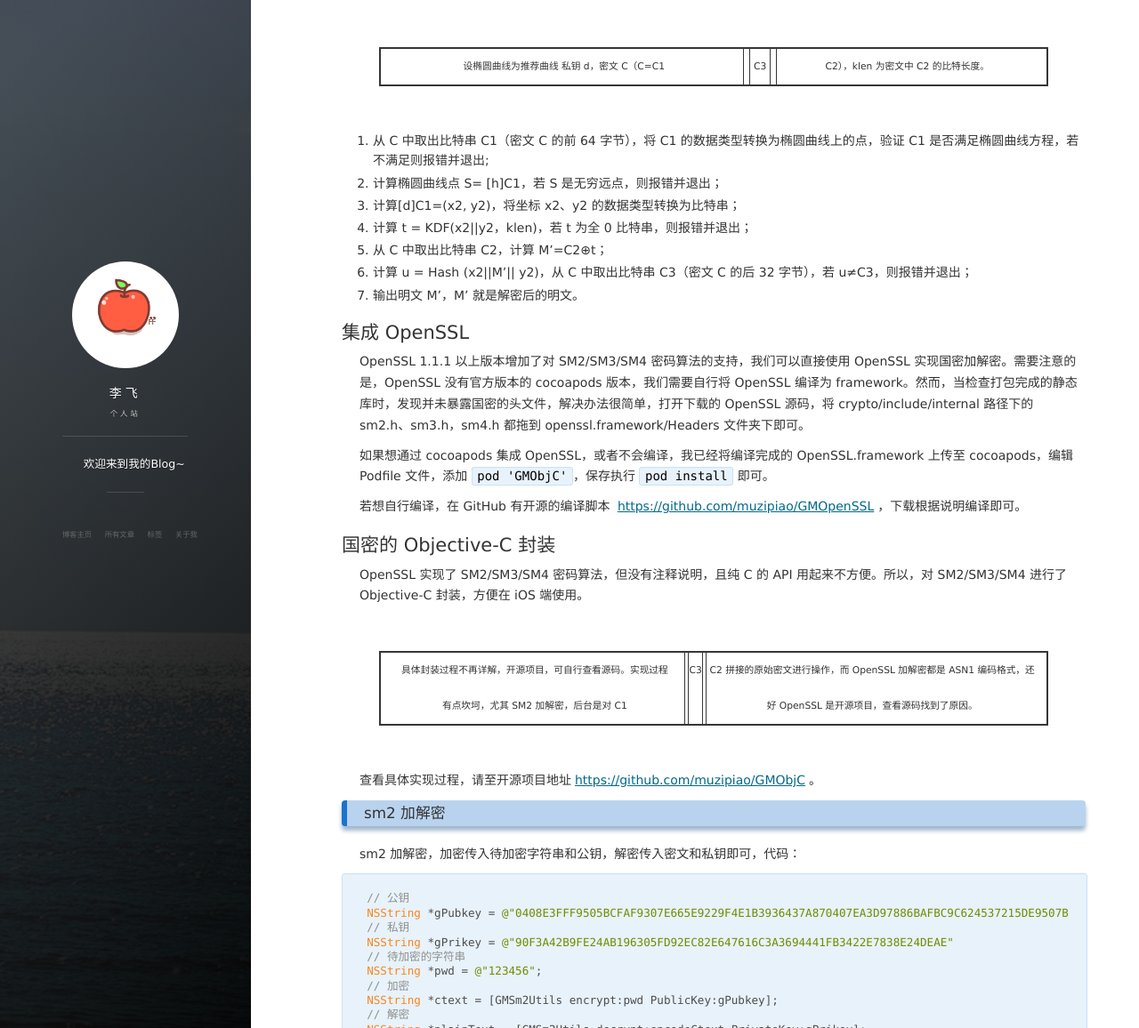
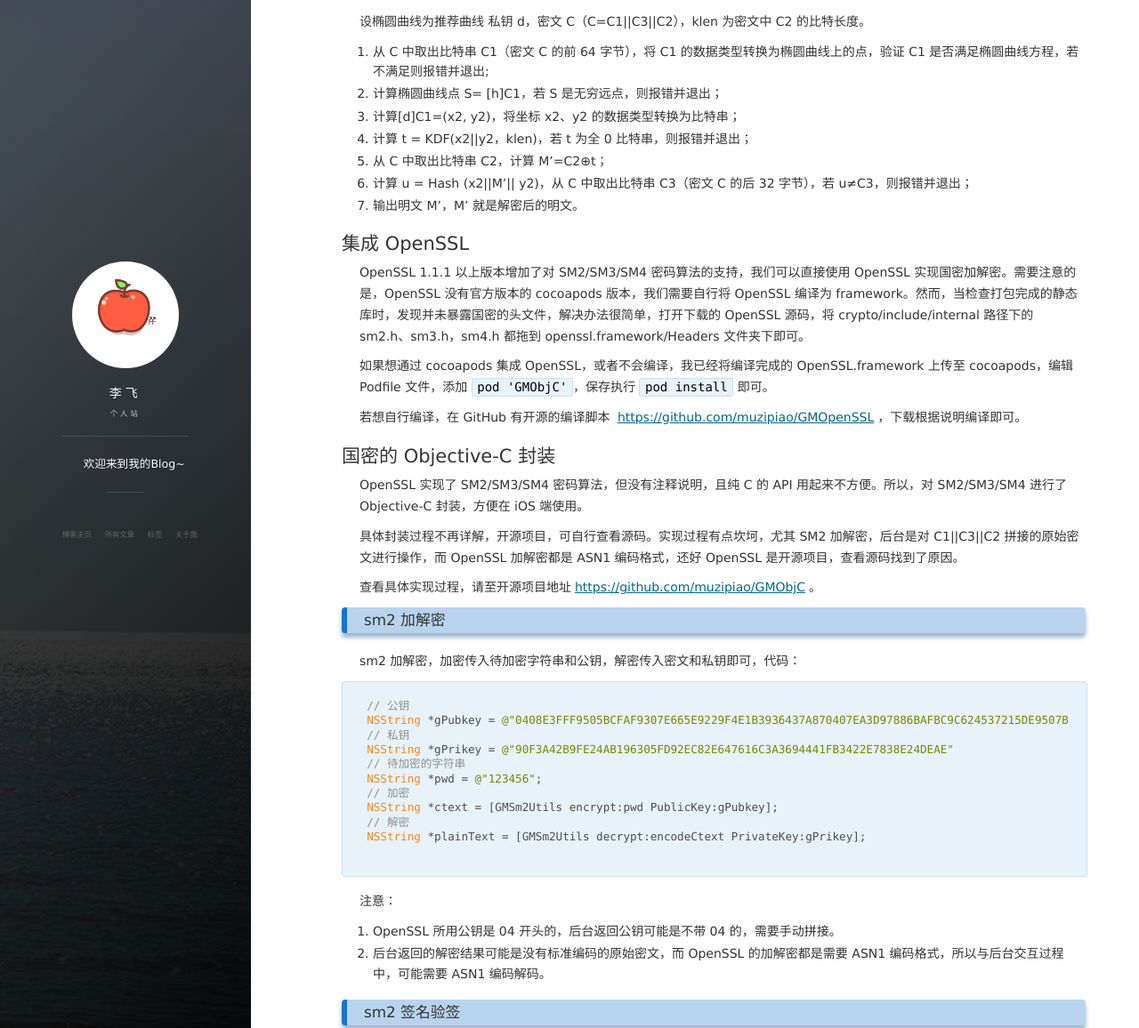
Before and after one commit to muzipiao/muzipiao.github.io, a Jekyll site: the page built from _posts/2019-08-08-iOS 使用 SM2 SM4 加解密 SM2 签名验签及 SM3 摘要.md, in a window 1280 px wide and 1400 px high, scrolled down 4149 px. Shown: the part 244-1400 px from the top of the window at 89% size. Built offline with Jekyll 4.4.1, drawn with Linux system fonts in a browser that asks for light colours; nearby versions of some CDN libraries; comment, search, counter and statistics services are not loaded.

Commit message:
转义字符。

```diff
--- a/_posts/2019-08-08-iOS 使用 SM2 SM4 加解密 SM2 签名验签及 SM3 摘要.md
+++ b/_posts/2019-08-08-iOS 使用 SM2 SM4 加解密 SM2 签名验签及 SM3 摘要.md
@@ -115,7 +115,7 @@
 
 SM2 解密就是逆流程走一遍，注意 OpenSSL 解密要求传入的密文是 ASN1 编码的。
 
-设椭圆曲线为推荐曲线 私钥 d，密文 C（C=C1||C3||C2），klen 为密文中 C2 的比特长度。
+设椭圆曲线为推荐曲线 私钥 d，密文 C（C=C1\|\|C3\|\|C2），klen 为密文中 C2 的比特长度。
 
 1. 从 C 中取出比特串 C1（密文 C 的前 64 字节），将 C1 的数据类型转换为椭圆曲线上的点，验证 C1 是否满足椭圆曲线方程，若不满足则报错并退出;
 2. 计算椭圆曲线点 S= [h]C1，若 S 是无穷远点，则报错并退出；
@@ -137,7 +137,7 @@
 
 OpenSSL 实现了 SM2/SM3/SM4 密码算法，但没有注释说明，且纯 C 的 API 用起来不方便。所以，对 SM2/SM3/SM4 进行了 Objective-C 封装，方便在 iOS 端使用。
 
-具体封装过程不再详解，开源项目，可自行查看源码。实现过程有点坎坷，尤其 SM2 加解密，后台是对 C1||C3||C2 拼接的原始密文进行操作，而 OpenSSL 加解密都是 ASN1 编码格式，还好 OpenSSL 是开源项目，查看源码找到了原因。
+具体封装过程不再详解，开源项目，可自行查看源码。实现过程有点坎坷，尤其 SM2 加解密，后台是对 C1\|\|C3\|\|C2 拼接的原始密文进行操作，而 OpenSSL 加解密都是 ASN1 编码格式，还好 OpenSSL 是开源项目，查看源码找到了原因。
 
 查看具体实现过程，请至开源项目地址[https://github.com/muzipiao/GMObjC](https://github.com/muzipiao/GMObjC)。
 
```
